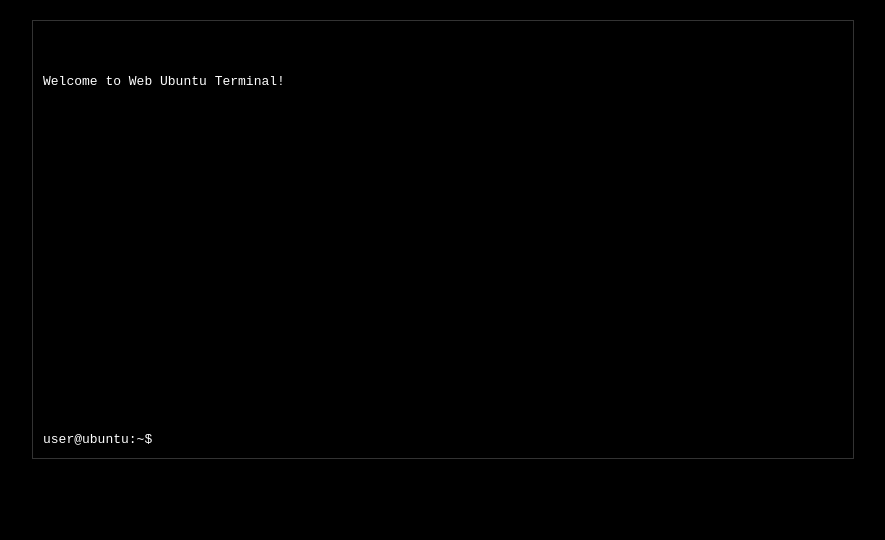
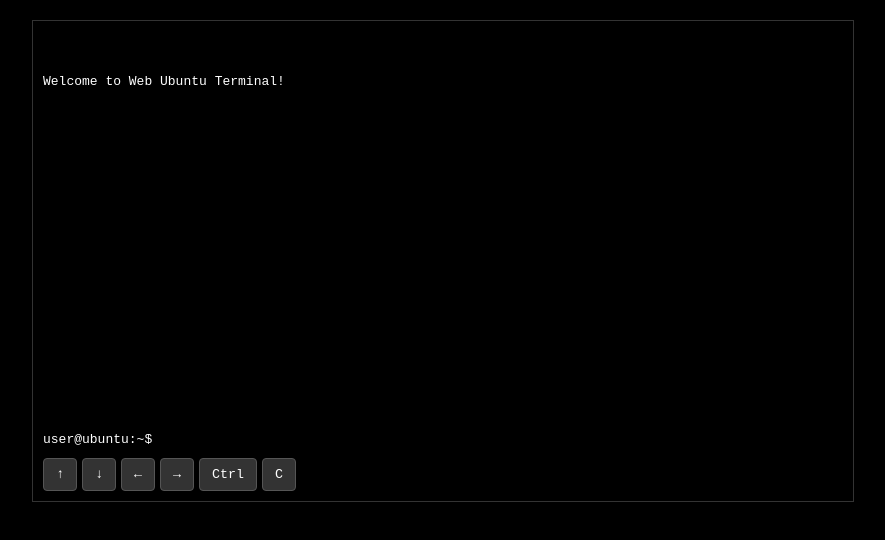
Before and after one commit to jokokendi/coba, a website: page public/index.html in a window 1280 px wide. Shown: the whole page, without its empty margins (197-1082 px from the left). Drawn offline with nearby package versions, Linux system fonts and the light colour scheme; no server answers.

Commit message:
Update index.html

```diff
--- a/public/index.html
+++ b/public/index.html
@@ -15,6 +15,14 @@
             <span class="terminal-prompt">user@ubuntu:~$</span>
             <input type="text" id="terminal-input" autofocus>
         </div>
+        <div class="virtual-keys">
+            <button data-key="ArrowUp">↑</button>
+            <button data-key="ArrowDown">↓</button>
+            <button data-key="ArrowLeft">←</button>
+            <button data-key="ArrowRight">→</button>
+            <button data-key="Control">Ctrl</button>
+            <button data-key="c">C</button>
+        </div>
     </div>
     <script src="/socket.io/socket.io.js"></script>
     <script src="script.js"></script>
```
